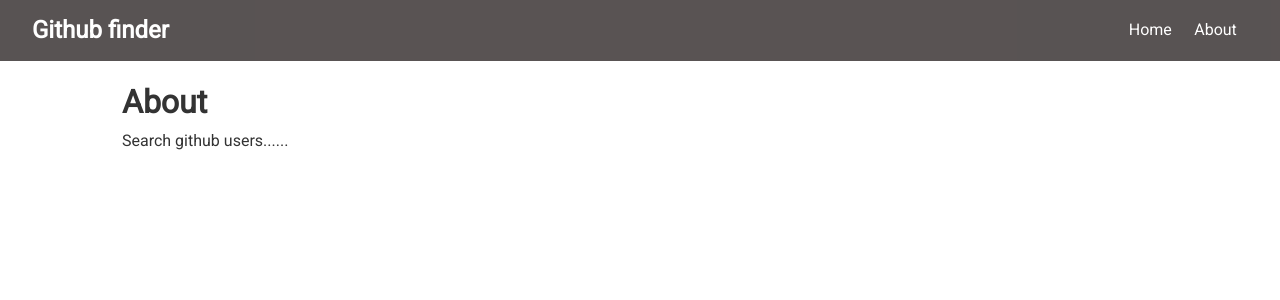
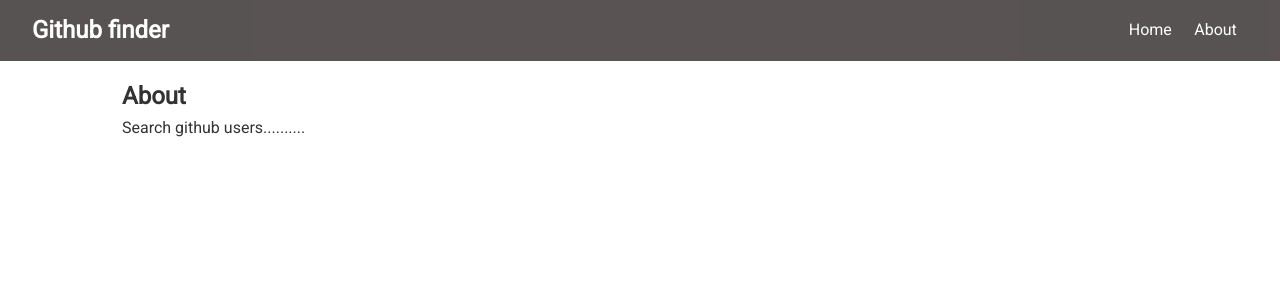
Before and after one commit to sanmeet06/github-finder, a React (Create React App) app: page /about in a window 1280 px wide. Shown: the top 300 px of the page. Built offline with nearby package versions, Linux system fonts and the light colour scheme; the HTML template or start-up script is replaced by a standard one.

Commit message:
update about

```diff
--- a/src/components/pages/About.js
+++ b/src/components/pages/About.js
@@ -3,8 +3,8 @@ import React from 'react'
  const About = () => {
     return (
         <div>
-            <h1>About</h1>
-            <p>Search github users......</p>
+            <h2>About</h2>
+            <p>Search github users..........</p>
         </div>
     )
 }
```
Also changed, not shown: 13 other files (tests, documents, lock files or other folders).
